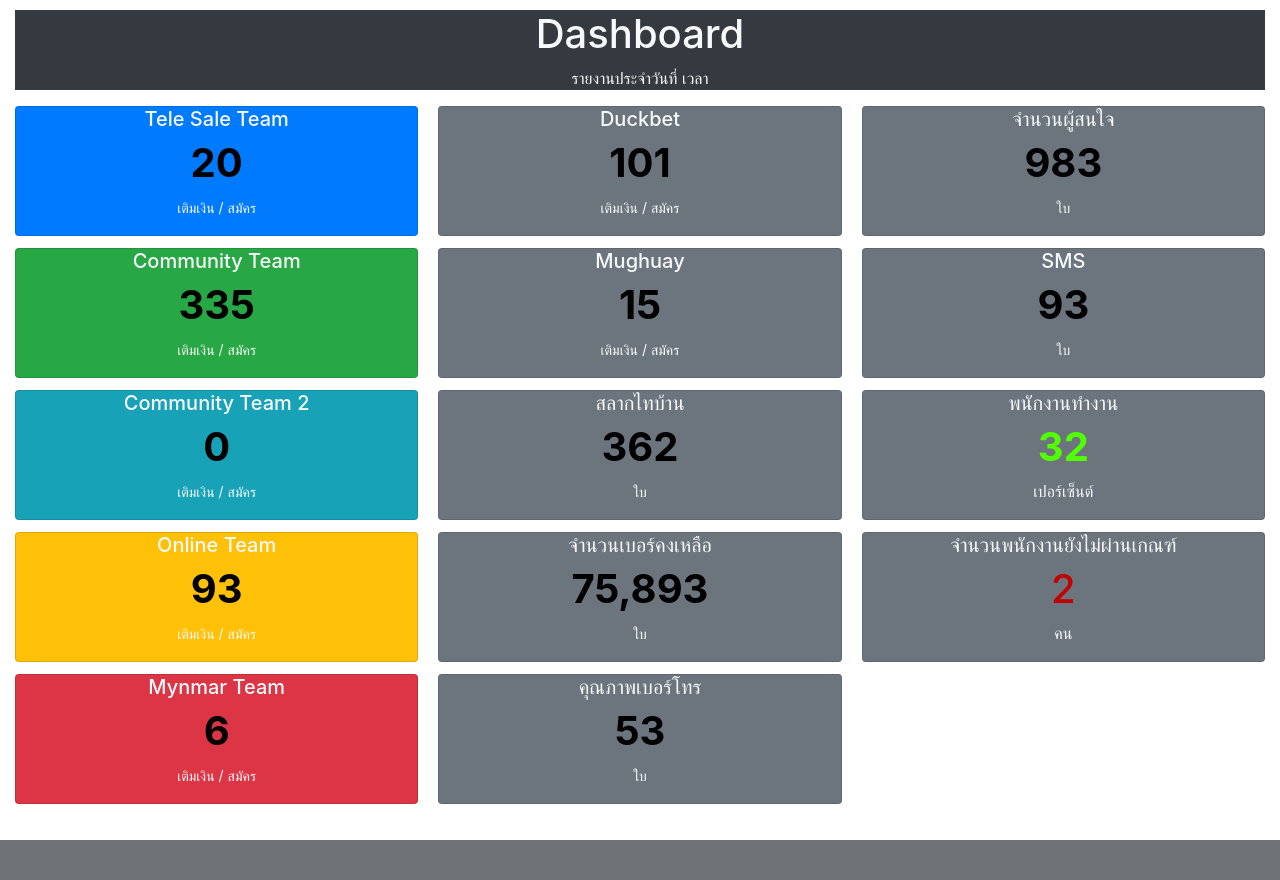
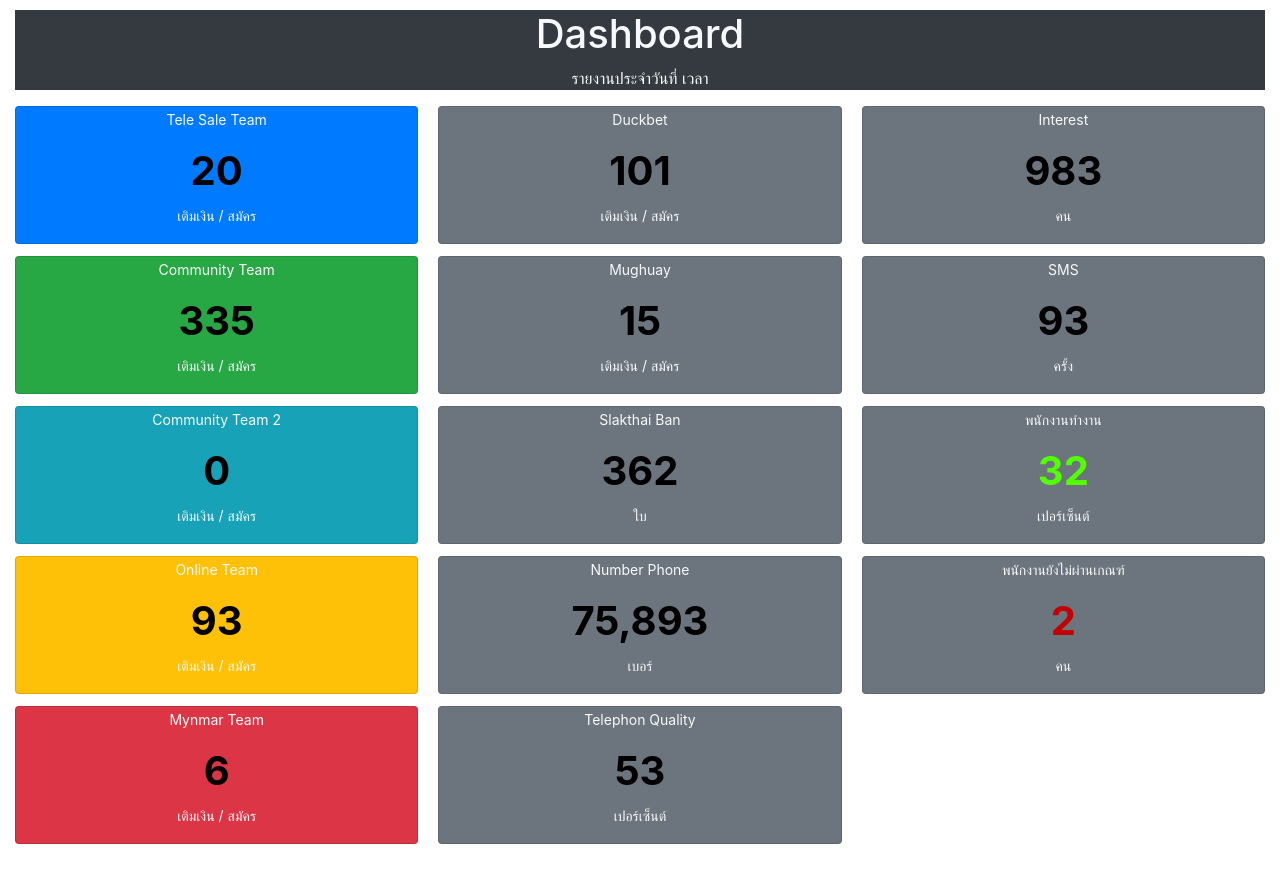
Before and after one commit to Telesale-Team/CHRM_Project, a Django app: page /dashboard/ in a window 1280 px wide. Before the commit the page ends 840 px from the top, so only its background shows below. Run offline with Django 3.2, Linux system fonts and the light colour scheme.

Commit message:
update Dashboard

```diff
--- a/teleapp/templates/dashboard.html
+++ b/teleapp/templates/dashboard.html
@@ -29,39 +29,39 @@
 
         <div class="card bg-primary text-center text-light ">
 
-            <h5>Tele Sale Team</h5>
+            <p><small>Tele Sale Team</small></p>
             <h1 class="card-text" style="color: black;"><strong>20</strong></h1>
-            <p><small>เติมเงิน / สมัคร</small></p>
+            <p><small></small><small>เติมเงิน / สมัคร</small></p>
 
         </div>
 
         <div class="card bg-success text-center text-light">
 
-            <h5>Community Team</h5>
+            <p><small>Community Team</small></p>
             <h1 class="card-text" style="color: black;"><strong>335</strong></h1>
-            <p><small>เติมเงิน / สมัคร</small></p>
+            <p><small></small><small>เติมเงิน / สมัคร</small></p>
 
         </div>
 
         <div class="card bg-info text-center text-light">
 
-            <h5>Community Team 2 </h5>
+            <p><small>Community Team 2</small> </p>
             <h1 class="card-text" style="color: black;"><strong>0</strong></h1>
-            <p><small>เติมเงิน / สมัคร</small></p>
+            <p><small></small><small>เติมเงิน / สมัคร</small></p>
 
         </div>
 
         <div class="card bg-warning text-center text-light">
 
-            <h5>Online Team</h5>
+            <p><small>Online Team</small></p>
             <h1 class="card-text" style="color: black;"><strong>93</strong></h1>
-            <p><small>เติมเงิน / สมัคร</small></p>
+            <p><small></small><small>เติมเงิน / สมัคร</small></p>
 
         </div>
 
         <div class="card bg-danger text-center text-light">
 
-            <h5>Mynmar Team</h5>
+            <p><small>Mynmar Team</small></p>
             <h1 class="card-text" style="color: black;"><strong>6</strong></h1>
             <p><small>เติมเงิน / สมัคร</small></p>
 
@@ -69,7 +69,7 @@
 
         <div class="card text-center bg-secondary text-light">
 
-            <h5>Duckbet</h5>
+            <p><small>Duckbet</small></p>
             <h1 class="card-text" style="color: black;"><strong>101</strong></h1>
             <p><small>เติมเงิน / สมัคร</small></p>
 
@@ -80,7 +80,7 @@
 
         <div class="card  bg-secondary text-light">
 
-            <h5>Mughuay</h5>
+            <p><small>Mughuay</small></p>
             <h1 class="card-text" style="color: black;"><strong>15</strong></h1>
             <p><small>เติมเงิน / สมัคร</small></p>
 
@@ -88,7 +88,7 @@
 
         <div class="card bg-secondary text-light">
 
-            <h5>สลากไทบ้าน</h5>
+            <p><small>Slakthai Ban</small></p>
             <h1 class="card-text" style="color: black;"><strong>362</strong></h1>
             <p><small>ใบ</small></p>
 
@@ -97,49 +97,49 @@
 
         <div class="card bg-secondary text-light">
 
-            <h5>จำนวนเบอร์คงเหลือ</h5>
+            <p><small>Number Phone</small></p>
             <h1 class="card-text" style="color: black;"><strong>75,893</strong></h1>
-            <p><small>ใบ</small></p>
+            <p><small>เบอร์</small></p>
 
         </div>
 
         <div class="card  bg-secondary text-light">
 
-            <h5>คุณภาพเบอร์โทร</h5>
+            <p><small>Telephon Quality</small></p>
             <h1 class="card-text" style="color: black;"><strong>53</strong></h1>
-            <p><small>ใบ</small></p>
+            <p><small>เปอร์เซ็นต์</small></p>
 
         </div>
 
         <div class="card bg-secondary text-light">
 
-            <h5>จำนวนผู้สนใจ</h5>
+            <p><small>Interest</small></p>
             <h1 class="card-text" style="color: black;"><strong>983</strong></h1>
-            <p><small>ใบ</small></p>
+            <p><small>คน</small></p>
 
         </div>
 
         <div class="card bg-secondary text-light ">
 
-            <h5>SMS</h5>
+            <p><small>SMS</small></p>
             <h1 class="card-text" style="color: black;"><strong>93</strong></h1>
-            <p><small>ใบ</small></p>
+            <p><small>ครั้ง</small></p>
 
         </div>
 
         <div class="card bg-secondary text-light ">
 
-            <h5>พนักงานทำงาน</h5>
+            <p><small>พนักงานทำงาน</small></p>
             <h1 class="card-text" style="color: rgb(81, 255, 0);"><strong>32</strong></h1>
-            <p>เปอร์เซ็นต์</p>
+            <p><small>เปอร์เซ็นต์</small></p>
 
         </div>
 
         <div class="card bg-secondary text-light">
 
-            <h5>จำนวนพนักงานยังไม่ผ่านเกณฑ์</h5>
-            <h1 class="card-text" style="color: rgb(196, 1, 1);">2</h1>
-            <p>คน</p>
+            <p><small>พนักงานยังไม่ผ่านเกณฑ์</small></p>
+            <h1 class="card-text" style="color: rgb(196, 1, 1);"><strong>2</strong></h1>
+            <p><small>คน</small></p>
 
         </div>
 
```
